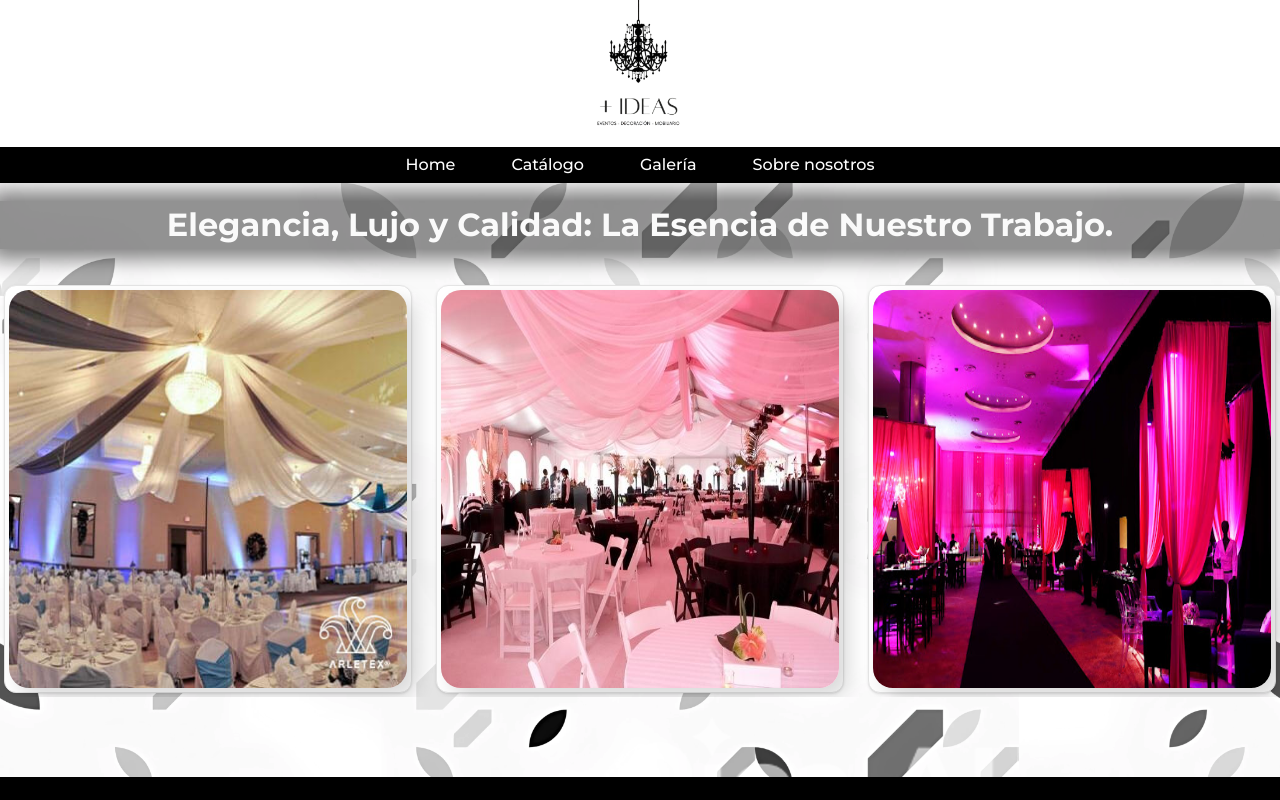
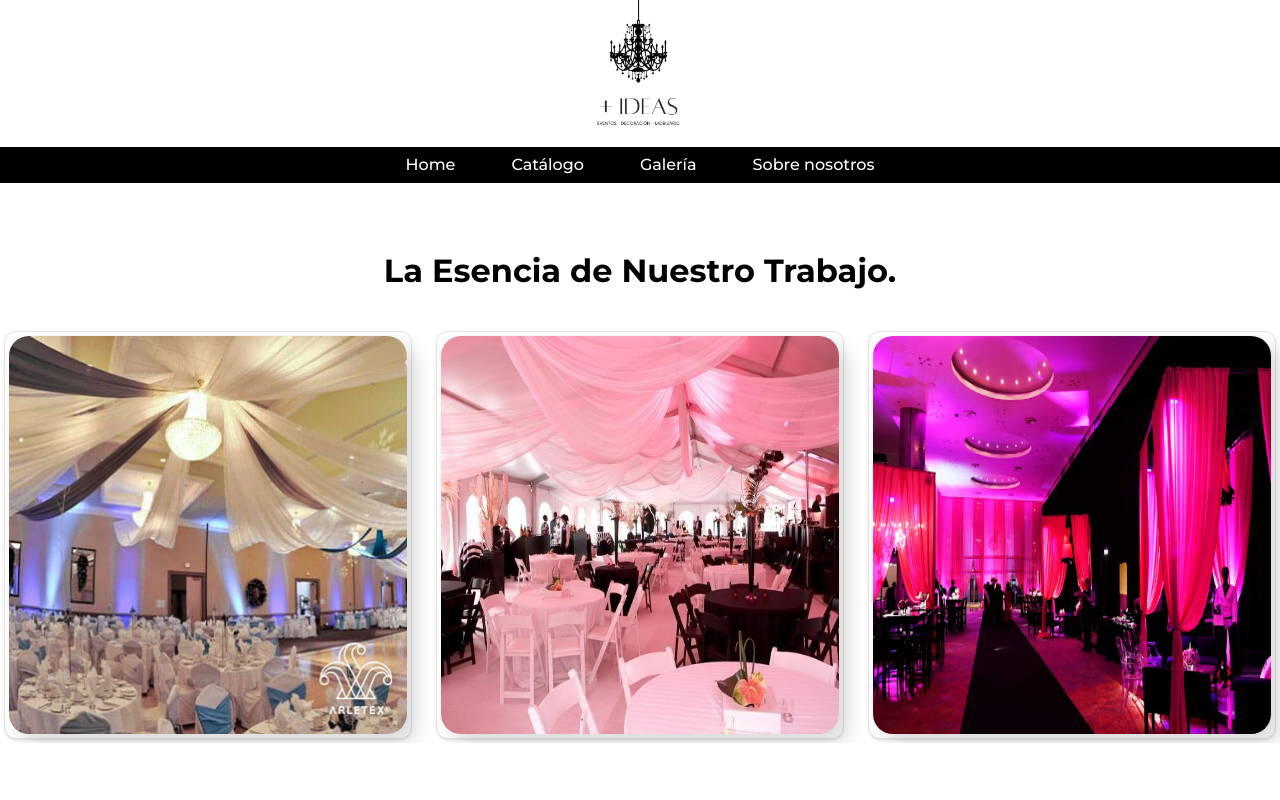
Before and after one commit to CelesteOC21/residencias-profesionales, a Next.js app: page / in a window 1280 px wide. Shown: the top 800 px of the page. Built offline with nearby package versions, Linux system fonts and the light colour scheme.

Commit message:
Actulizacion slider
:)

```diff
--- a/app/globals.css
+++ b/app/globals.css
@@ -67,9 +67,11 @@
   }
 }
 /*
+/*
 ESTILOS PARA EL CARRUSEL
 =======================
 */
+
 .image-auto {
   width: 100%; /* El ancho se ajustará al 100% del contenedor */
   height: 100%;
@@ -87,32 +89,17 @@ ESTILOS PARA EL CARRUSEL
   align-items: center;
   display: flex;
   flex-direction: column;
-  background-image: url("/imagenes/patrondefondo.png");
-  background-size: cover;
-  background-repeat: repeat-x;
-  animation: moverFondo 40s linear infinite;
 }
 .Contenedor-Slider span {
   width: 100%;
   text-align: center;
-  margin-top: 18px;
-  color: #fafafa;
+  margin-top: 4rem;
+  color: #000000;
   border-style: none;
-  box-shadow: 0 0 20px 10px rgba(0, 0, 0, 0.504); /* Sombra difuminada */
   font-size: 2rem;
   font-weight: bold;
-  background-color: rgba(0, 0, 0, 0.429);
-}
-/*Esta animación permite la transición del fondo del contenedor del slider de forma que el patron parezca infinito*/
-@keyframes moverFondo {
-  from {
-    background-position: inherit;
-  }
-  to {
-    background-position: -1865px 0; /* Mueve la imagen de fondo de forma que en cierta posicion no se note el reinicio subito de la animación */
-  }
 }
 /*
 FIN DE ESTILOS PARA EL CARRUSEL
 =======================
-*/
+ */
--- a/app/page.js
+++ b/app/page.js
@@ -6,7 +6,7 @@ export default function Home() {
   return (
     <>
       <div className="Contenedor-Slider">
-        <span>Elegancia, Lujo y Calidad: La Esencia de Nuestro Trabajo.</span>
+        <span className="drop-shadow-[3px_3px_3px_rgba(0,0,0,0)]">La Esencia de Nuestro Trabajo.</span>
         <Slider />
       </div>
     </>
--- a/package.json
+++ b/package.json
@@ -11,6 +11,7 @@
   "dependencies": {
     "@radix-ui/react-dialog": "^1.1.6",
     "@radix-ui/react-slot": "^1.1.2",
+    "autoprefixer": "^10.4.20",
     "class-variance-authority": "^0.7.1",
     "clsx": "^2.1.1",
     "embla-carousel-react": "^8.5.2",
@@ -26,7 +27,7 @@
     "@eslint/eslintrc": "^3",
     "eslint": "^9",
     "eslint-config-next": "15.1.7",
-    "postcss": "^8",
-    "tailwindcss": "^3.4.1"
+    "postcss": "^8.5.3",
+    "tailwindcss": "^3.4.17"
   }
 }
```
Also changed, not shown: 1 other file (tests, documents, lock files or other folders).
